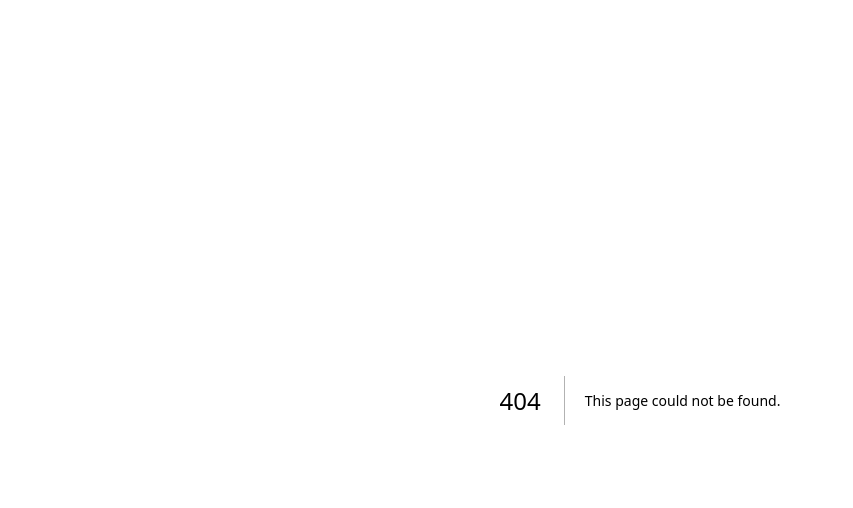
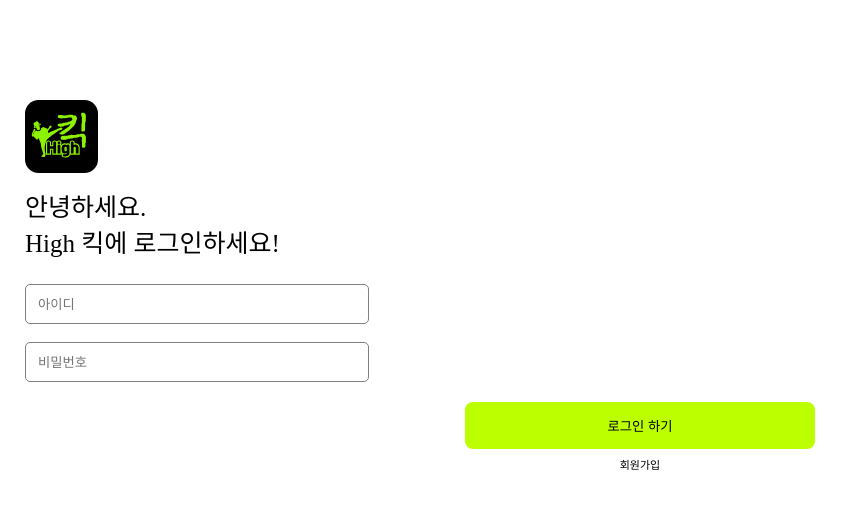
Before and after one commit to highkickappjam/highkick_front, a Next.js app: page /pages/Login in a window 1280 px wide. Before the commit this address had no page. Shown: the top 508 px of the page, without its empty margins (0-853 px from the left). Built offline with nearby package versions, Linux system fonts and the light colour scheme.

Commit message:
feat : 로그인 퍼블리싱 완료

```diff
--- /dev/null
+++ b/src/app/pages/Login/page.tsx
@@ -0,0 +1,34 @@
+import './style.css';
+
+const Login=({})=>{
+    return(
+        <div className='login'>
+
+            <div className="logo">
+                <img src="/assets/images/logos/Middle_logo.svg" alt="logo" />
+            </div>
+
+
+            <div className="word3">
+                <p>안녕하세요.</p>
+                <p>High 킥에 로그인하세요!</p>
+            </div>
+
+            <div className='login_input'>
+                <input type="text" placeholder='아이디'/> <br/>
+                <input type="text" placeholder='비밀번호' />
+            </div>
+
+            <div className='login_submit'>
+                <button>로그인 하기</button>
+            </div>
+
+            <div className='signin'>
+                <p>회원가입</p>
+            </div>
+
+        </div>
+    );
+}
+
+export default Login;
--- /dev/null
+++ b/src/app/pages/Login/style.css
@@ -0,0 +1,52 @@
+.logo{
+    margin-top: 100px;
+    margin-left: 25px ;
+}
+
+.word3{
+    margin-left: 25px;
+    margin-top: 10px;
+}
+
+.word3 p {
+    font-size: 25px;
+}
+
+.login_input input{
+    display: flex;
+    width: 200px;
+    padding: 12px 130px 11px 12px;
+    border-radius: 5px;
+    border: 1px solid gray;
+    margin-left: 5px;
+}
+
+.login_input{
+    text-align: center;
+    margin-left: 20px;
+    margin-top: 25px;
+}
+
+.login_submit button{
+    display: inline-flex;
+    padding: 14px 142px;
+    justify-content: center;
+    align-items: center;
+    gap: 10px;
+
+    margin-top: 20px;
+    background-color: #BF0;
+    border: none;
+    border-radius: 8px;
+}
+
+.login_submit{
+    width: 100%;
+    text-align: center;
+}
+
+.signin{
+    text-align: center;
+    font-size: 11px;
+    margin-top: 7px;
+}
```
